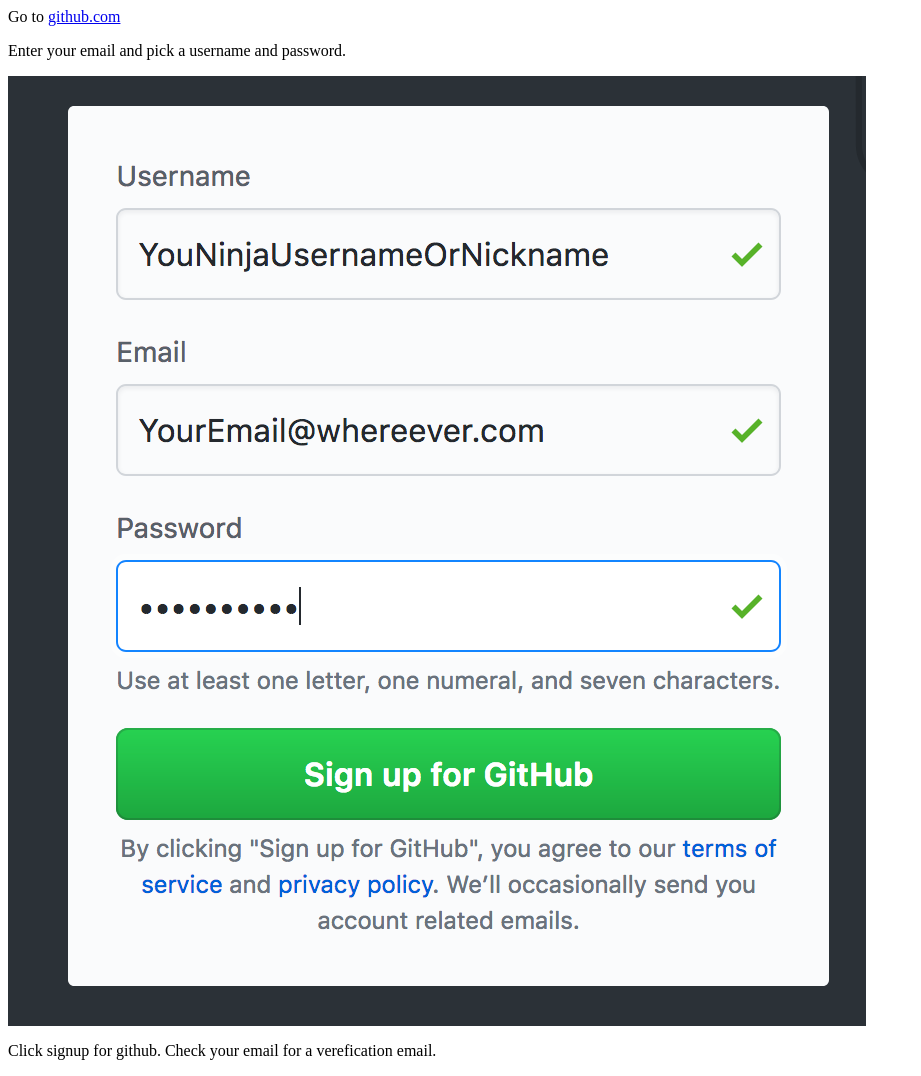
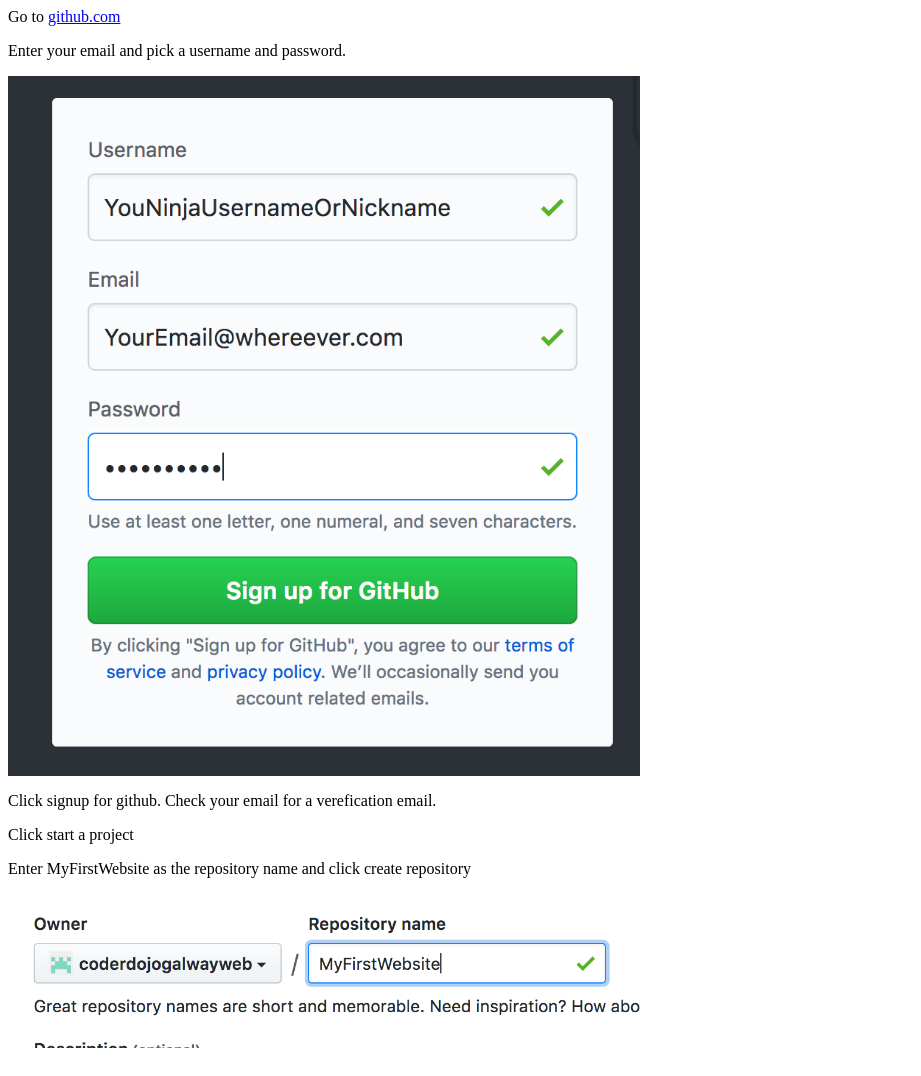
Before and after one commit to coderdojogalwayweb/MyFirstWebsite, a plain HTML site: page HostOnGithub.html in a window 1280 px wide. Shown: the whole page, without its empty margins (0-921 px from the left). Drawn offline with Linux system fonts and the light colour scheme.

Commit message:
reponame

```diff
--- a/HostOnGithub.html
+++ b/HostOnGithub.html
@@ -3,16 +3,20 @@
 <title>Host your websites on github pages</title>
 </head>
 <body>
-Go to <a href="https://github.com">github.com</a>
+Go to <a href="https://github.com" target="blank">github.com</a>
 <p>
 Enter your email and pick a username and password.
 <p>
 
-<img alt="" src="images/newaccount.png">
+<img alt="" src="images/newaccount.png" width="50%">
 <p>
 Click signup for github.  Check your email for a verefication email.
 
 <p>
-
+Click start a project
+<p>
+Enter MyFirstWebsite as the repository name and click create repository
+<p>
+<img alt="" src="images/reponame.png" width="50%">
 </body>
 </html>
```
Also changed, not shown: images/reponame.png (added).
